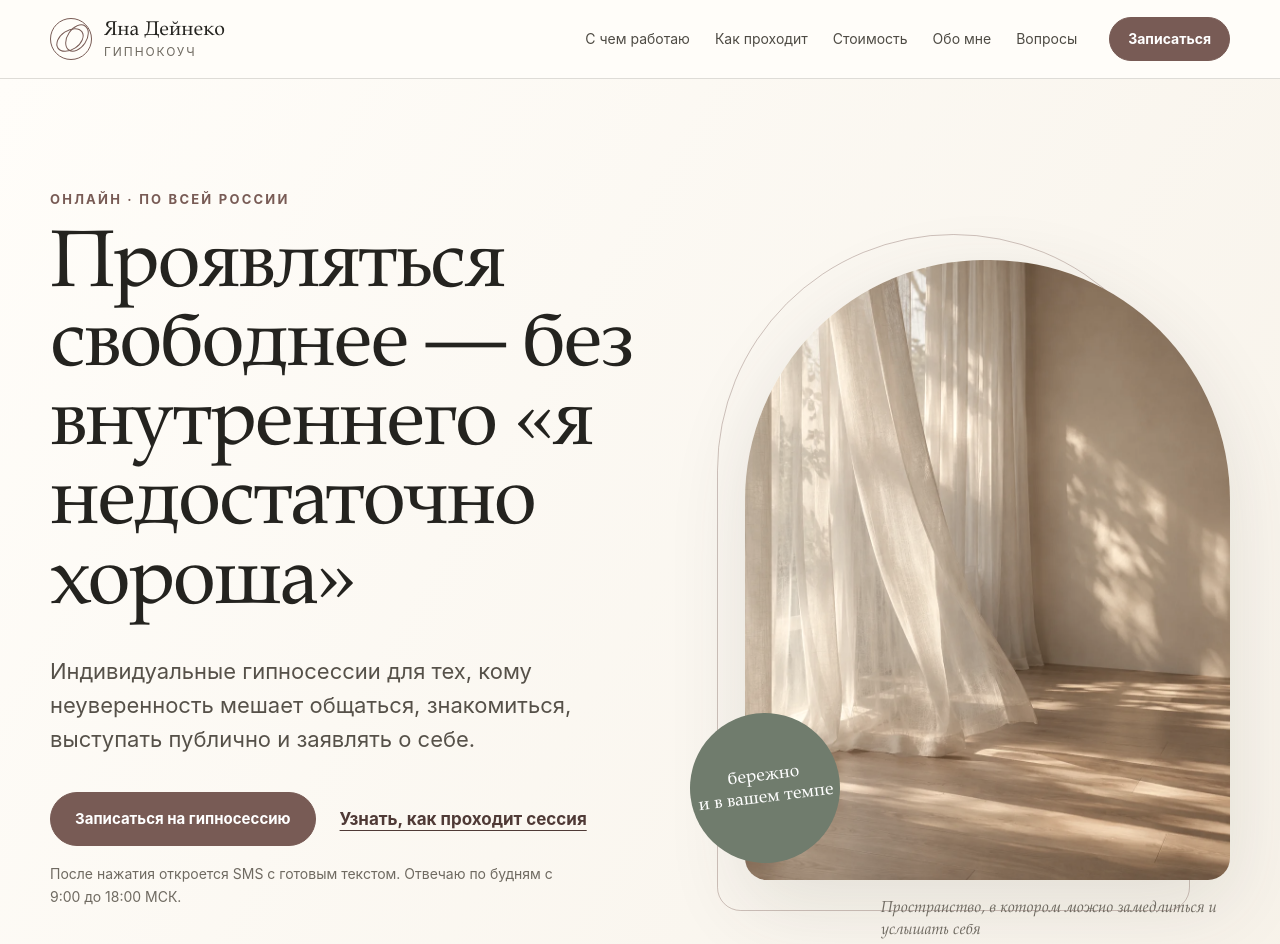
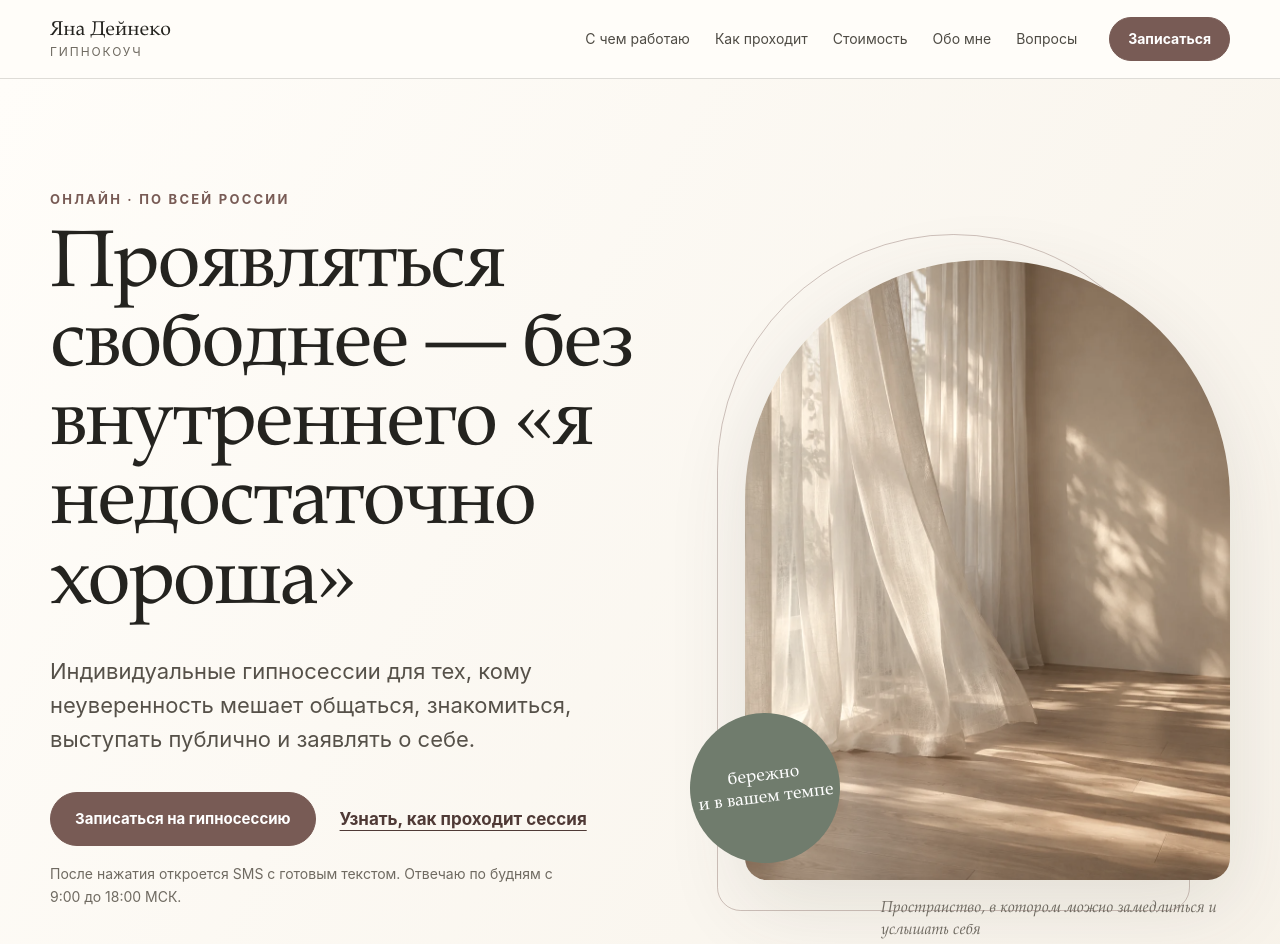
Before and after one commit to dejyana0602-stack/portfolio-hypnotherapy, a plain HTML site: page dist/index.html in a window 1280 px wide. Shown: the top 944 px of the page. Drawn offline with Linux system fonts and the light colour scheme.

Commit message:
Вернуть исходный дизайн без аббревиатуры

```diff
--- a/dist/index.html
+++ b/dist/index.html
@@ -21,7 +21,6 @@
   <header class="site-header" id="top">
     <div class="container header-inner">
       <a class="brand" href="#top" aria-label="Яна Дейнеко — на главную">
-        <span class="brand-mark" aria-hidden="true"></span>
         <span><strong>Яна Дейнеко</strong><small>гипнокоуч</small></span>
       </a>
       <button class="menu-toggle" type="button" aria-expanded="false" aria-controls="main-nav">
@@ -193,7 +192,6 @@
     <section class="section" id="about" aria-labelledby="about-title">
       <div class="container about-grid">
         <div class="about-signature reveal" aria-hidden="true">
-          <div class="name-signature"><span>Яна</span><span>Дейнеко</span></div>
           <p>бережность<br>доверие<br>честность</p>
         </div>
         <div class="about-copy reveal reveal-delay">
--- a/dist/styles.css
+++ b/dist/styles.css
@@ -81,35 +81,15 @@ button, a { -webkit-tap-highlight-color: transparent; }
   white-space: nowrap;
 }
 .brand-mark {
-  position: relative;
   display: grid;
   place-items: center;
   width: 42px;
   height: 42px;
   border: 1px solid var(--accent);
   border-radius: 50%;
-  overflow: hidden;
-}
-.brand-mark::before,
-.brand-mark::after {
-  content: "";
-  position: absolute;
-  border: 1px solid var(--accent);
-  border-radius: 50%;
-}
-.brand-mark::before {
-  width: 28px;
-  height: 18px;
-  left: 4px;
-  top: 11px;
-  transform: rotate(-34deg);
-}
-.brand-mark::after {
-  width: 18px;
-  height: 28px;
-  right: 4px;
-  bottom: 6px;
-  transform: rotate(34deg);
+  color: var(--accent);
+  font-family: var(--serif);
+  font-size: 18px;
 }
 .brand strong { display: block; font-family: var(--serif); font-size: 20px; font-weight: 500; }
 .brand small { display: block; margin-top: 5px; color: var(--muted); font-size: 12px; letter-spacing: .16em; text-transform: uppercase; }
@@ -214,9 +194,7 @@ h3 { margin: 0; font-size: 22px; line-height: 1.25; }
 .about-signature::before, .about-signature::after { content: ""; position: absolute; border: 1px solid rgba(120,91,85,.22); border-radius: 50%; }
 .about-signature::before { width: 390px; height: 390px; left: -120px; top: -60px; }
 .about-signature::after { width: 240px; height: 240px; right: -60px; bottom: -55px; }
-.name-signature { position: relative; z-index: 1; display: grid; text-align: center; font-family: var(--serif); color: var(--accent); line-height: .88; }
-.name-signature span:first-child { font-size: 58px; font-style: italic; }
-.name-signature span:last-child { font-size: 74px; }
+.monogram { font-family: var(--serif); font-size: 110px; color: var(--accent); letter-spacing: -.1em; }
 .about-signature p { position: absolute; right: 32px; bottom: 28px; color: var(--muted); font-family: var(--serif); font-style: italic; line-height: 1.25; }
 .about-lead { margin: 28px 0 0; font-family: var(--serif); font-size: 26px; line-height: 1.4; }
 .about-copy > p:not(.eyebrow):not(.about-lead) { color: var(--muted); }
@@ -342,8 +320,7 @@ h3 { margin: 0; font-size: 22px; line-height: 1.25; }
   .price-card { padding: 32px 24px; }
   .price-card h3 { font-size: 30px; }
   .about-signature { min-height: 360px; }
-  .name-signature span:first-child { font-size: 46px; }
-  .name-signature span:last-child { font-size: 58px; }
+  .monogram { font-size: 86px; }
   .faq-list summary { font-size: 21px; }
   .contact-card { padding: 38px 24px; }
   .phone { font-size: 29px; }
```
Also changed, not shown: dist/assets/favicon.svg.
